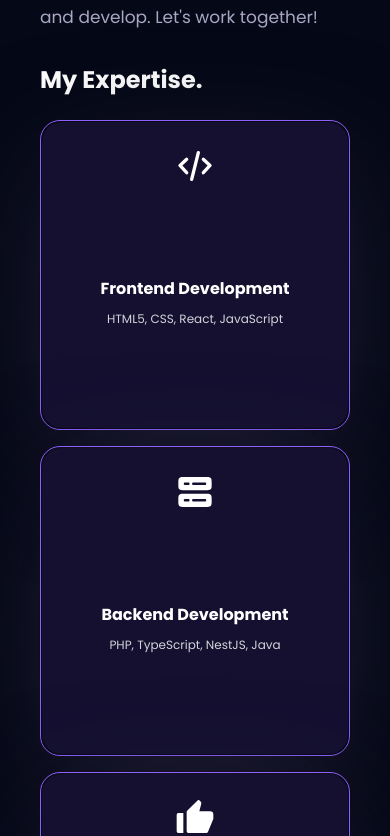
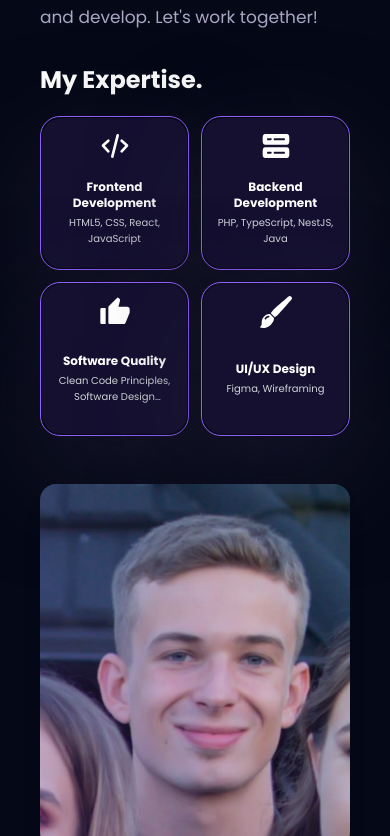
Before and after one commit to FlaviusPetrasciuc/personal-portfolio, a React (Vite) app: page / in a window 390 px wide. Shown: the part 1368-2204 px from the top of the page. Built offline with nearby package versions, Linux system fonts and the light colour scheme.

Commit message:
Fixed sizing issues with the cards in the About section and the text overflow in the Contact section

```diff
--- a/src/components/sections/About.tsx
+++ b/src/components/sections/About.tsx
@@ -30,20 +30,20 @@ const ServiceCard: React.FC<IServiceCard> = ({ index, title, description, icon }
       variants={fadeIn("right", "spring", index * 0.5, 0.75)}
       className="shadow-card rounded-[20px] p-[1px] h-full border border-[#915EFF]"
     >
-      <div className="bg-tertiary flex flex-col items-center text-center rounded-[20px] p-6 sm:p-6 h-full aspect-square">
-        <div className="flex-shrink-0 mb-4">
+      <div className="bg-tertiary flex flex-col items-center text-center rounded-[20px] p-3 sm:p-6 h-[150px] sm:h-[220px]">
+        <div className="flex-shrink-0 mb-2 sm:mb-4">
           <img
             src={icon}
             alt={title}
-            className="h-10 w-10 sm:h-12 sm:w-12 object-contain"
+            className="h-8 w-8 sm:h-12 sm:w-12 object-contain"
           />
         </div>
 
         <div className="flex-1 flex flex-col justify-center">
-          <h3 className="text-center text-base sm:text-lg md:text-xl font-bold text-white mb-2">
+          <h3 className="text-center text-xs sm:text-base md:text-xl font-bold text-white mb-1 sm:mb-2 break-words">
             {title}
           </h3>
-          <p className="text-center text-xs sm:text-sm text-gray-300 leading-relaxed">
+          <p className="text-center text-[10px] sm:text-sm text-gray-300 leading-relaxed break-words line-clamp-2 sm:line-clamp-3">
             {description}
           </p>
         </div>
@@ -70,7 +70,7 @@ const About = () => {
             My Expertise.
           </h2>
 
-          <div className="grid grid-cols-1 md:grid-cols-2 gap-4 md:gap-6 max-w-2xl mt-6">
+          <div className="grid grid-cols-2 sm:grid-cols-2 md:grid-cols-2 gap-3 sm:gap-6 mt-5">
             {services.map((service, index) => (
               <ServiceCard key={service.title} index={index} {...service} />
             ))}
--- a/src/components/sections/Contact.tsx
+++ b/src/components/sections/Contact.tsx
@@ -23,7 +23,7 @@ const Contact = () => {
               return (
                 <div key={key} className="flex flex-col">
                   <span className="mb-3 sm:mb-4 font-medium text-white">{span}</span>
-                  <div className="bg-tertiary placeholder:text-secondary rounded-lg border-none px-5 py-3 sm:px-6 sm:py-4 font-medium text-white outline-none">
+                  <div className="bg-tertiary placeholder:text-secondary rounded-lg border-none px-5 py-3 sm:px-6 sm:py-4 font-medium text-white outline-none break-words whitespace-normal">
                     {placeholder}
                   </div>
                 </div>
```
